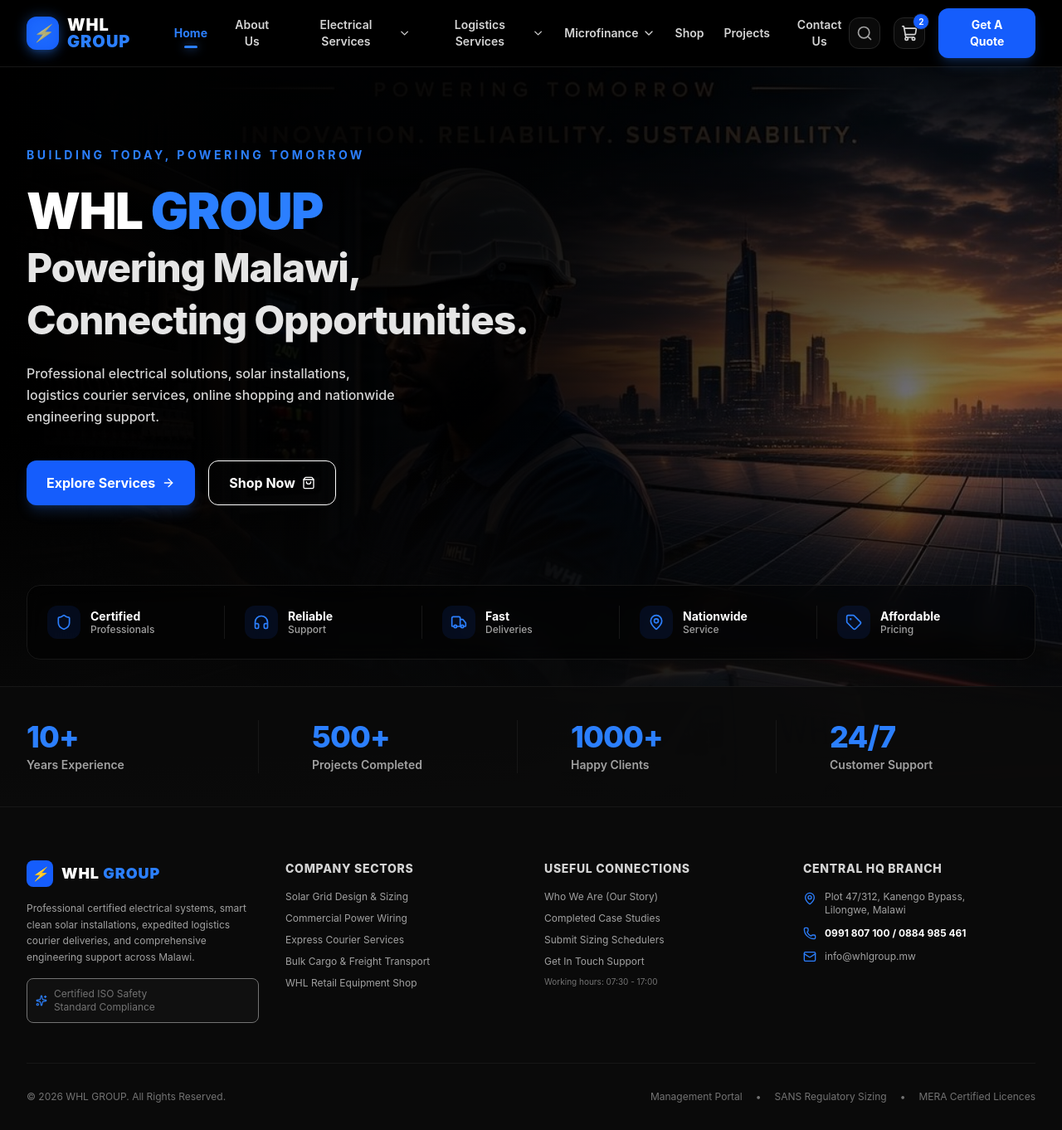
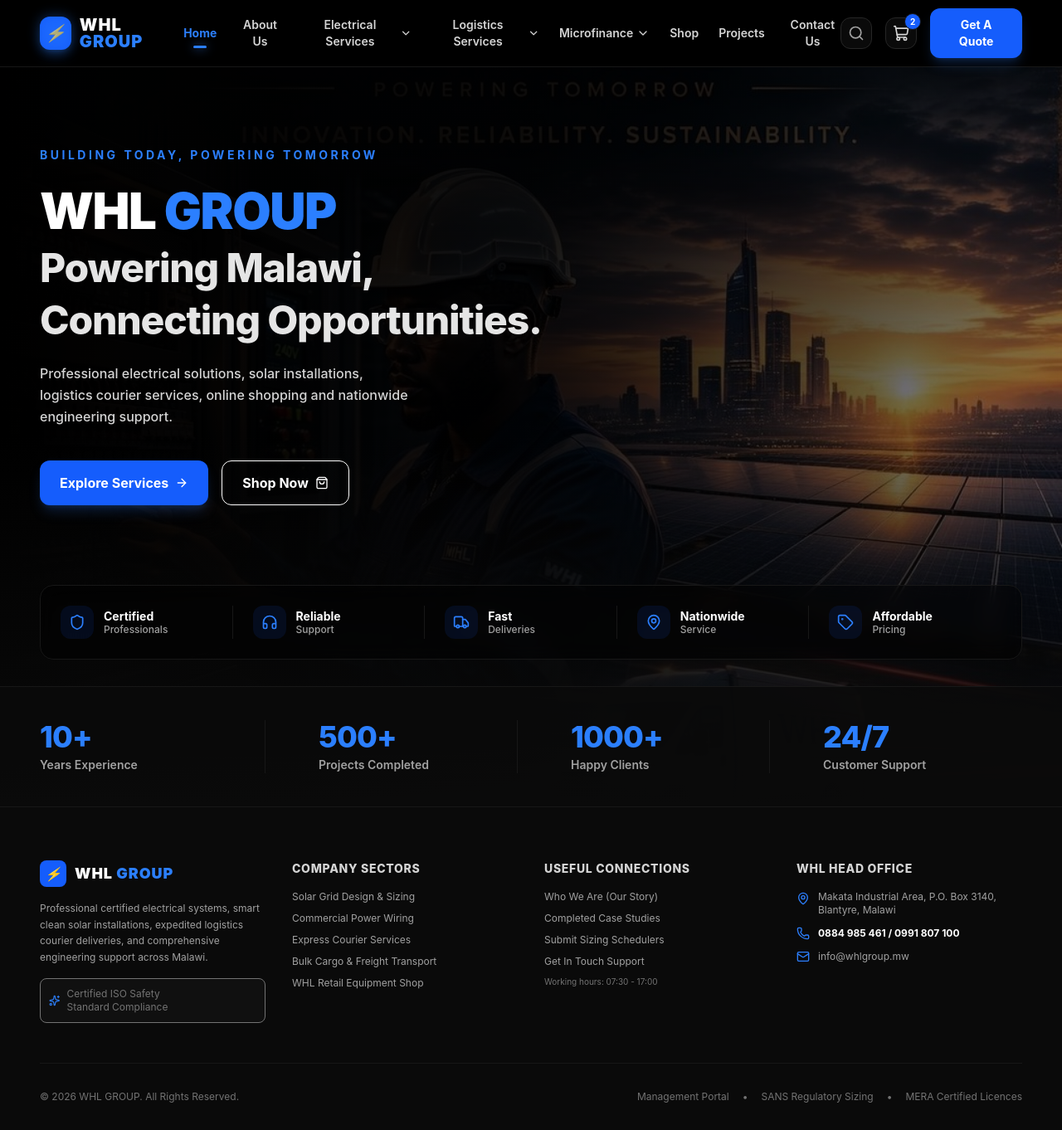
Before and after one commit to WHLGroup/whlgroup, a React (Vite) app: page / in a window 1280 px wide. Shown: the whole page at 83% size. Built offline with nearby package versions, Linux system fonts and the light colour scheme.

Commit message:
Add files via upload

```diff
--- a/src/components/ContactUs.tsx
+++ b/src/components/ContactUs.tsx
@@ -21,16 +21,16 @@
 
   const offices = [
     {
-      city: 'Lilongwe (Headquarters)',
+      city: 'Blantyre (Head Office)',
+      address: 'Makata Industrial Area, P.O. Box 3140, Blantyre, Malawi',
+      phone: '0884 985 461',
+      email: 'hq.bt@whlgroup.mw'
+    },
+    {
+      city: 'Lilongwe (Regional Office)',
       address: 'Plot 47/312, Kanengo Bypass road, Lilongwe, Malawi',
       phone: '0991 807 100',
-      email: 'hq.ll@whlgroup.mw'
-    },
-    {
-      city: 'Blantyre (Southern Depot)',
-      address: 'Makata Industrial Area, Sector 12, Blantyre, Malawi',
-      phone: '0884 985 461',
-      email: 'bt.depot@whlgroup.mw'
+      email: 'll.branch@whlgroup.mw'
     },
     {
       city: 'Mzuzu (Northern Branch)',
@@ -71,10 +71,10 @@
 
   return (
     <div className="bg-black text-white min-h-screen py-16">
-      <div className="mx-auto max-w-7xl px-4 sm:px-6 lg:px-8 space-y-24">
+      <div className="mx-auto max-w-[1800px] px-4 sm:px-8 lg:px-12 space-y-24">
 
         {/* Intro */}
-        <div className="text-center max-w-3xl mx-auto space-y-4">
+        <div className="text-center max-w-5xl mx-auto space-y-4">
           <span className="text-xs uppercase font-extrabold tracking-widest text-blue-500 bg-blue-500/10 px-4 py-1.5 rounded-full inline-block">
             Get In Touch
           </span>
--- a/src/components/ElectricalServices.tsx
+++ b/src/components/ElectricalServices.tsx
@@ -73,10 +73,10 @@
 
   return (
     <div className="bg-black text-white min-h-screen py-16">
-      <div className="mx-auto max-w-7xl px-4 sm:px-6 lg:px-8">
+      <div className="mx-auto max-w-[1800px] px-4 sm:px-8 lg:px-12">
 
         {/* Header Title */}
-        <div className="text-center max-w-3xl mx-auto mb-16 space-y-4">
+        <div className="text-center max-w-5xl mx-auto mb-16 space-y-4">
           <span className="text-xs uppercase font-extrabold tracking-widest text-blue-500 bg-blue-500/10 px-4 py-1.5 rounded-full inline-block">
             WHL Electrical Engineering
           </span>
--- a/src/components/Footer.tsx
+++ b/src/components/Footer.tsx
@@ -14,7 +14,7 @@
 
   return (
     <footer className="bg-neutral-950 border-t border-neutral-900 text-white pt-16 pb-8">
-      <div className="mx-auto max-w-7xl px-4 sm:px-6 lg:px-8 space-y-12">
+      <div className="mx-auto max-w-[1800px] px-4 sm:px-8 lg:px-12 space-y-12">
 
         {/* Upper Grid columns */}
         <div className="grid grid-cols-1 md:grid-cols-2 lg:grid-cols-4 gap-8">
@@ -84,15 +84,15 @@
 
           {/* Malawi Central Branch Contacts */}
           <div className="space-y-4">
-            <h4 className="font-extrabold text-sm uppercase text-neutral-300 tracking-wider">Central HQ Branch</h4>
+            <h4 className="font-extrabold text-sm uppercase text-neutral-300 tracking-wider">WHL Head Office</h4>
             <div className="space-y-3 text-xs text-neutral-400">
               <div className="flex gap-2.5 items-start">
                 <MapPin className="w-4 h-4 text-blue-500 shrink-0 mt-0.5" />
-                <span>Plot 47/312, Kanengo Bypass, Lilongwe, Malawi</span>
+                <span>Makata Industrial Area, P.O. Box 3140, Blantyre, Malawi</span>
               </div>
               <div className="flex gap-2.5 items-center">
                 <Phone className="w-4 h-4 text-blue-500 shrink-0" />
-                <span className="text-white font-bold">0991 807 100 / 0884 985 461</span>
+                <span className="text-white font-bold">0884 985 461 / 0991 807 100</span>
               </div>
               <div className="flex gap-2.5 items-center">
                 <Mail className="w-4 h-4 text-blue-500 shrink-0" />
--- a/src/components/Hero.tsx
+++ b/src/components/Hero.tsx
@@ -36,8 +36,8 @@
       </div>
 
       {/* Main Content Area */}
-      <div className="relative z-10 mx-auto max-w-7xl px-4 sm:px-6 lg:px-8 pt-16 md:pt-24 pb-8 w-full flex-1 flex flex-col justify-center">
-        <div className="max-w-2xl space-y-6">
+      <div className="relative z-10 mx-auto max-w-[1800px] px-4 sm:px-8 lg:px-12 pt-16 md:pt-24 pb-8 w-full flex-1 flex flex-col justify-center">
+        <div className="max-w-4xl space-y-6">
 
           {/* Subheading */}
           <span className="text-xs md:text-sm font-bold uppercase tracking-[0.25em] text-blue-500 block animate-fade-in">
@@ -103,7 +103,7 @@
 
       {/* Stats / Key Metrics Footer Row (Matching bottom part of the image) */}
       <div className="relative z-10 bg-neutral-950/90 border-t border-neutral-900 py-10">
-        <div className="mx-auto max-w-7xl px-4 sm:px-6 lg:px-8">
+        <div className="mx-auto max-w-[1800px] px-4 sm:px-8 lg:px-12">
           <div className="grid grid-cols-2 lg:grid-cols-4 gap-8 text-center lg:text-left divide-y md:divide-y-0 lg:divide-x divide-neutral-900">
             {metrics.map((metric, idx) => (
               <div key={idx} className="flex flex-col md:pl-8 first:pl-0 pt-6 md:pt-0 first:pt-0">
--- a/src/components/LogisticsServices.tsx
+++ b/src/components/LogisticsServices.tsx
@@ -128,10 +128,10 @@
 
   return (
     <div className="bg-black text-white min-h-screen py-16">
-      <div className="mx-auto max-w-7xl px-4 sm:px-6 lg:px-8">
+      <div className="mx-auto max-w-[1800px] px-4 sm:px-8 lg:px-12">
 
         {/* Header section */}
-        <div className="text-center max-w-3xl mx-auto mb-16 space-y-4">
+        <div className="text-center max-w-5xl mx-auto mb-16 space-y-4">
           <span className="text-xs uppercase font-extrabold tracking-widest text-blue-500 bg-blue-500/10 px-4 py-1.5 rounded-full inline-block">
             WHL Logistics & Express
           </span>
--- a/src/components/Microfinance.tsx
+++ b/src/components/Microfinance.tsx
@@ -37,10 +37,10 @@
 
   return (
     <div className="bg-black text-white min-h-screen py-16">
-      <div className="mx-auto max-w-7xl px-4 sm:px-6 lg:px-8 space-y-24">
+      <div className="mx-auto max-w-[1800px] px-4 sm:px-8 lg:px-12 space-y-24">
 
         {/* Header Section */}
-        <div className="text-center max-w-3xl mx-auto space-y-4">
+        <div className="text-center max-w-5xl mx-auto space-y-4">
           <span className="text-xs uppercase font-extrabold tracking-widest text-blue-500 bg-blue-500/10 px-4 py-1.5 rounded-full inline-block">
             WHL Financial Services
           </span>
--- a/src/components/Navbar.tsx
+++ b/src/components/Navbar.tsx
@@ -44,7 +44,7 @@
 
   return (
     <nav className="sticky top-0 z-40 w-full border-b border-neutral-900 bg-black/80 backdrop-blur-md">
-      <div className="mx-auto max-w-7xl px-4 sm:px-6 lg:px-8">
+      <div className="mx-auto max-w-[1800px] px-4 sm:px-8 lg:px-12">
         <div className="flex h-20 items-center justify-between">
 
           {/* Logo Brand */}
--- a/src/components/Projects.tsx
+++ b/src/components/Projects.tsx
@@ -106,10 +106,10 @@
 
   return (
     <div className="bg-black text-white min-h-screen py-16">
-      <div className="mx-auto max-w-7xl px-4 sm:px-6 lg:px-8">
+      <div className="mx-auto max-w-[1800px] px-4 sm:px-8 lg:px-12">
 
         {/* Title and Intro */}
-        <div className="text-center max-w-3xl mx-auto mb-16 space-y-4">
+        <div className="text-center max-w-5xl mx-auto mb-16 space-y-4">
           <span className="text-xs uppercase font-extrabold tracking-widest text-blue-500 bg-blue-500/10 px-4 py-1.5 rounded-full inline-block">
             Project Showcase
           </span>
--- a/src/components/Shop.tsx
+++ b/src/components/Shop.tsx
@@ -158,10 +158,10 @@
         </div>
       )}
 
-      <div className="mx-auto max-w-7xl px-4 sm:px-6 lg:px-8">
+      <div className="mx-auto max-w-[1800px] px-4 sm:px-8 lg:px-12">
 
         {/* Title area */}
-        <div className="text-center max-w-3xl mx-auto mb-16 space-y-4">
+        <div className="text-center max-w-5xl mx-auto mb-16 space-y-4">
           <span className="text-xs uppercase font-extrabold tracking-widest text-blue-500 bg-blue-500/10 px-4 py-1.5 rounded-full inline-block">
             Online Shopping Portal
           </span>
```
Also changed, not shown: src/components/AboutUs.tsx (+7 -7 lines), src/components/QuoteModal.tsx (+6 -6 lines).
